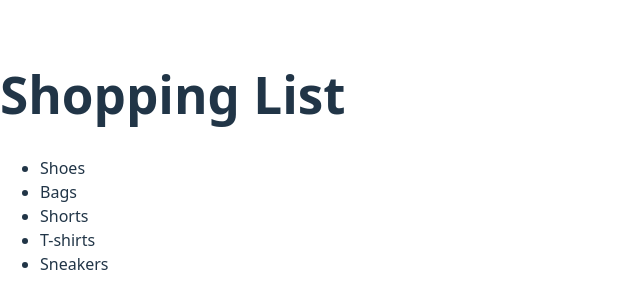
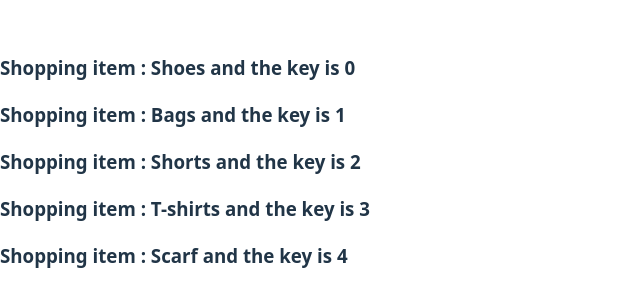
Before and after one commit to asiyyah/React-Basics, a React (Vite) app: page / in a window 1280 px wide. Shown: the part 238-546 px from the top of the page, without its empty margins (0-640 px from the left). Built offline with nearby package versions, Linux system fonts and the light colour scheme.

Commit message:
list render

```diff
--- a/src/ShoppingList.jsx
+++ b/src/ShoppingList.jsx
@@ -4,17 +4,15 @@ function ShoppingList(){
         "Bags",
         "Shorts",
         "T-shirts",
-        "Sneakers"
+        "Scarf"
     ]
 
     return(
         <>
-        <h1>Shopping List</h1>
-        <ul>
-            {shoppingList.map((item, index) => (
-                <li key={index}>{item}</li>
-            ))}
-        </ul>
+
+        {shoppingList.map((item, index) => (
+            <h3 key={index}> {`Shopping item : ${item} and the key is ${index}`}</h3>
+        ))}
         </>
     )
 }
```
